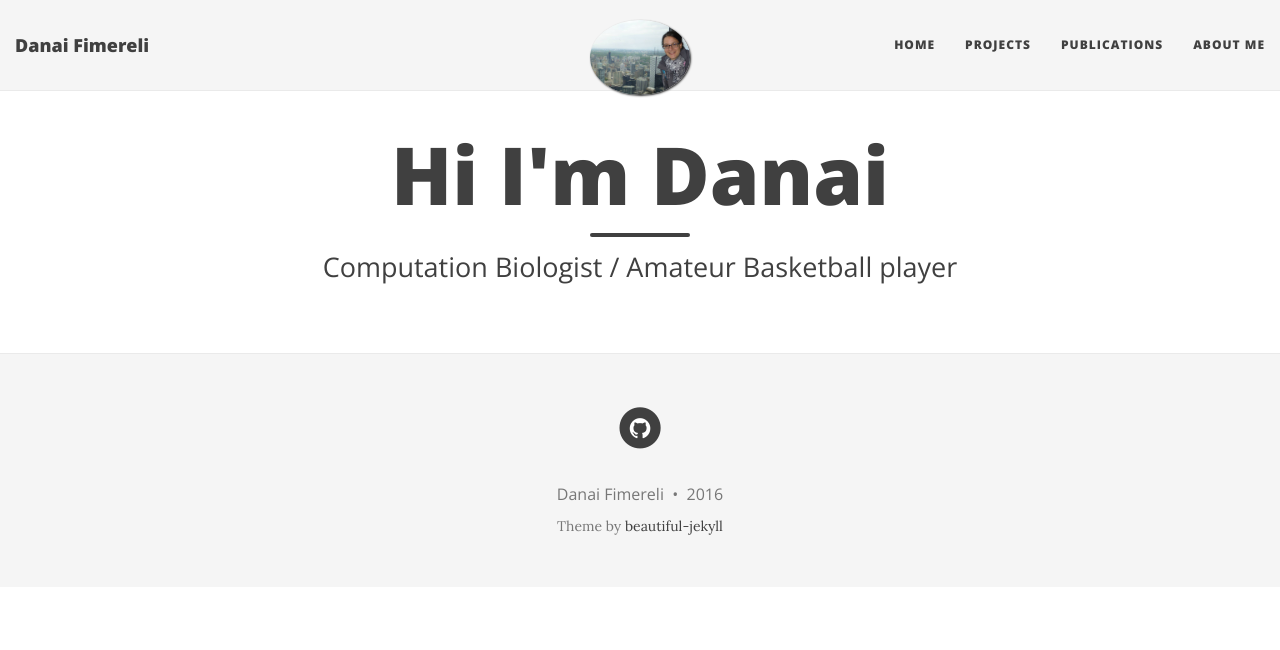
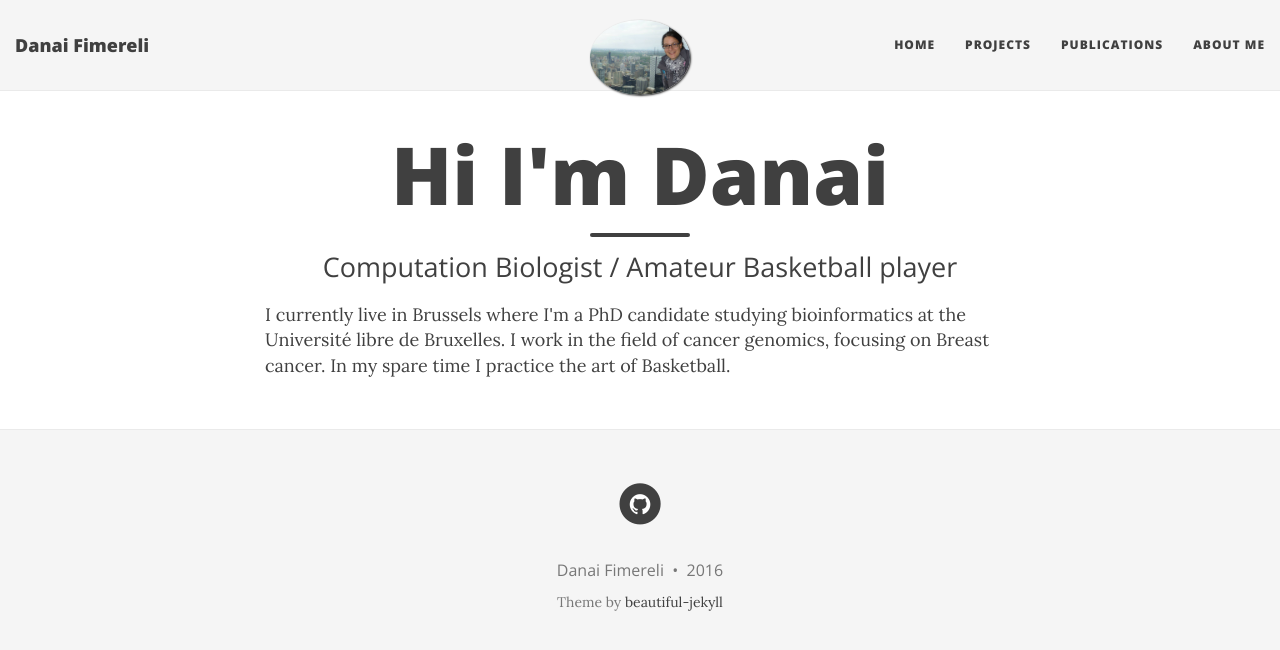
Before and after one commit to dfimerel/dfimerel.github.io, a Jekyll site: the page built from index.html, in a window 1280 px wide. Shown: the top 650 px of the page. Built offline with Jekyll 4.4.1, drawn with Linux system fonts in a browser that asks for light colours; nearby versions of some CDN libraries; the list of posts is cut into pages by our own code.

Commit message:
Update index.html

```diff
--- a/index.html
+++ b/index.html
@@ -3,6 +3,11 @@ layout: page
 title: "Hi I'm Danai"
 subtitle: "Computation Biologist / Amateur Basketball player"
 ---
+
+I currently live in Brussels where I'm a PhD candidate studying bioinformatics at the Université libre de Bruxelles.
+I work in the field of cancer genomics, focusing on Breast cancer.
+In my spare time I practice the art of Basketball.
+
 
 <div class="posts-list">
   {% for post in paginator.posts %}
```
